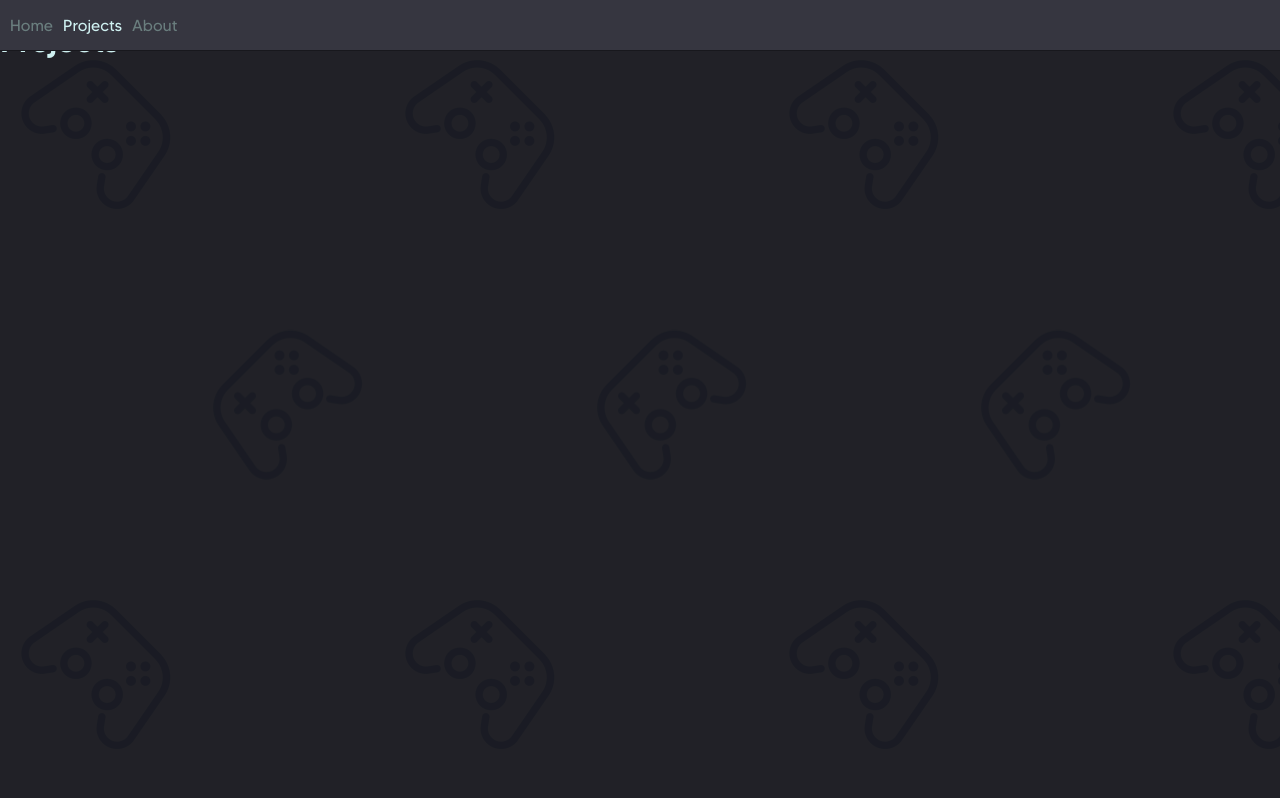
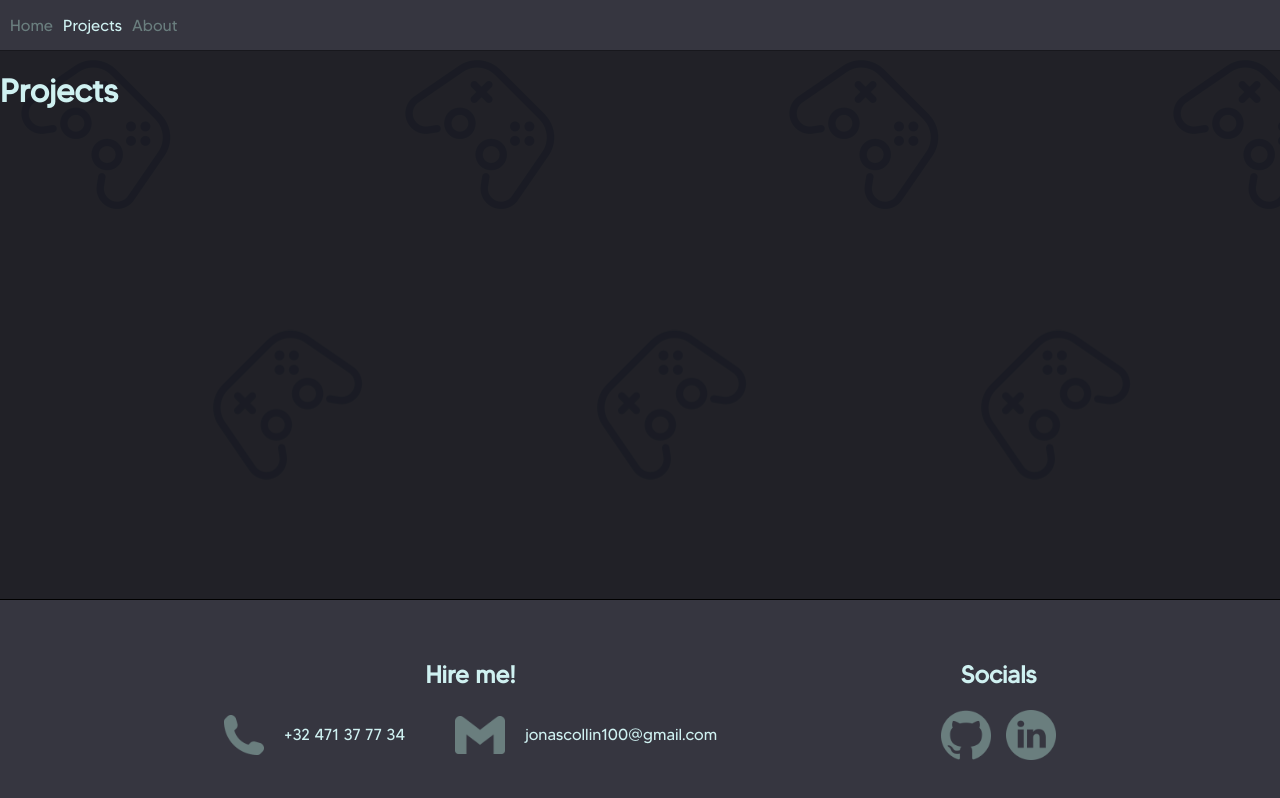
Before and after one commit to jonascll/jonascll.github.io, a React (Create React App) app in the folder portfolio/: page /#/home in a window 1280 px wide. Both pictures are taken after a click on the button "View my projects". Built offline with nearby package versions, Linux system fonts and the light colour scheme.

Commit message:
final routing update hopefully

```diff
--- a/portfolio/src/pages/homepage/Home.css
+++ b/portfolio/src/pages/homepage/Home.css
@@ -31,3 +31,7 @@
 .homeName{
      font-size: 50px;
 }
+
+.footerContainerHome{
+    margin-top: 50px;
+}
--- a/portfolio/src/pages/homepage/Home.js
+++ b/portfolio/src/pages/homepage/Home.js
@@ -30,7 +30,10 @@
 
 
             </div>
-            <Footer />
+            <div className="footerContainerHome">
+                <Footer />
+            </div>
+
         </div>
 
 
--- a/portfolio/src/pages/projects/Projects.css
+++ b/portfolio/src/pages/projects/Projects.css
@@ -0,0 +1,14 @@
+.projectsMain{
+      display: flex;
+    flex-direction: column;
+    min-height: 100vh;
+}
+
+.projectsPage{
+        padding-top: 50px;
+        flex: 1;
+}
+
+.footerContainerProjects{
+    margin-top: 50px;
+}
--- a/portfolio/src/pages/projects/Projects.js
+++ b/portfolio/src/pages/projects/Projects.js
@@ -3,6 +3,7 @@
 
 
 import data from "../../Data/projects.json"
+import Footer from "../../components/Footer/Footer"
 
 function Projects() {
     const [projects, setProjects] = useState([])
@@ -11,15 +12,22 @@
     useEffect(() => {
         setProjects(data.projects)
     }, [])
-    console.log(projects)
+
     return (
-
-        <div>
+       <div className="projectsMain">
+        <div className="projectsPage">
             <h1>Projects</h1>
              {projects.map((element, index) => {
-            return <div><span>{element.title}</span> <span>{element.description}</span></div>
+            return <div key={index}><span>{element.title}</span> <span>{element.description}</span></div>
         })}
+
         </div>
+        <div className="footerContainerProjects">
+             <Footer/>
+        </div>
+
+       </div>
+
     )
 }
 
--- a/portfolio/src/router/Router.js
+++ b/portfolio/src/router/Router.js
@@ -2,10 +2,21 @@
 import Home from "../pages/homepage/Home"
 import Projects from "../pages/projects/Projects"
 import About from "../pages/about/About"
+import { useEffect } from "react"
 
 function Router({selectedRoute, onPageChange}) {
 
-    console.log(selectedRoute)
+    useEffect(() => {
+            const handleBrowserHistoryChange = (event) => {
+                var hashPath = window.location.hash.slice(1)
+                onPageChange(hashPath)
+            }
+            window.addEventListener('popstate', handleBrowserHistoryChange)
+
+        return () => {
+            window.removeEventListener('popstate', handleBrowserHistoryChange)
+        }
+    })
     switch(selectedRoute) {
         case "/home" :
         return(<Home pageChange={(page) => onPageChange(page)}/>)
```
